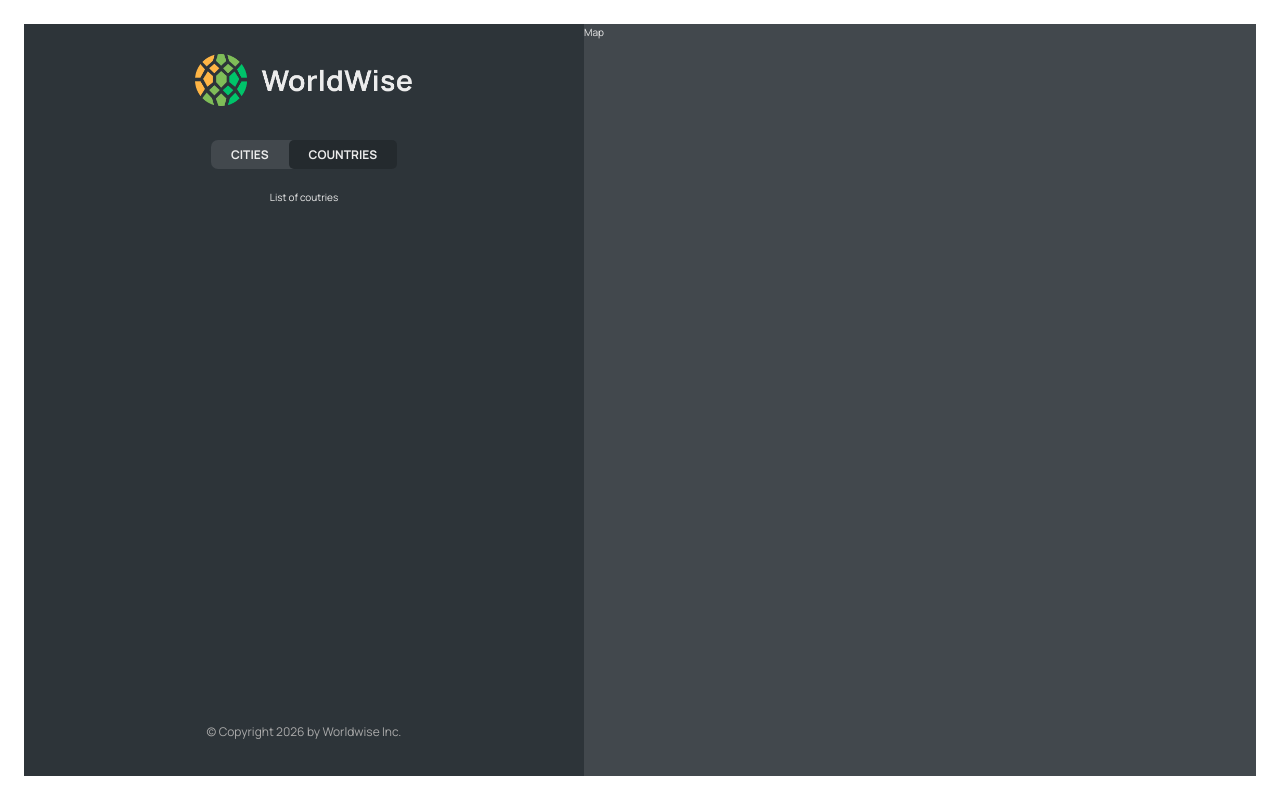
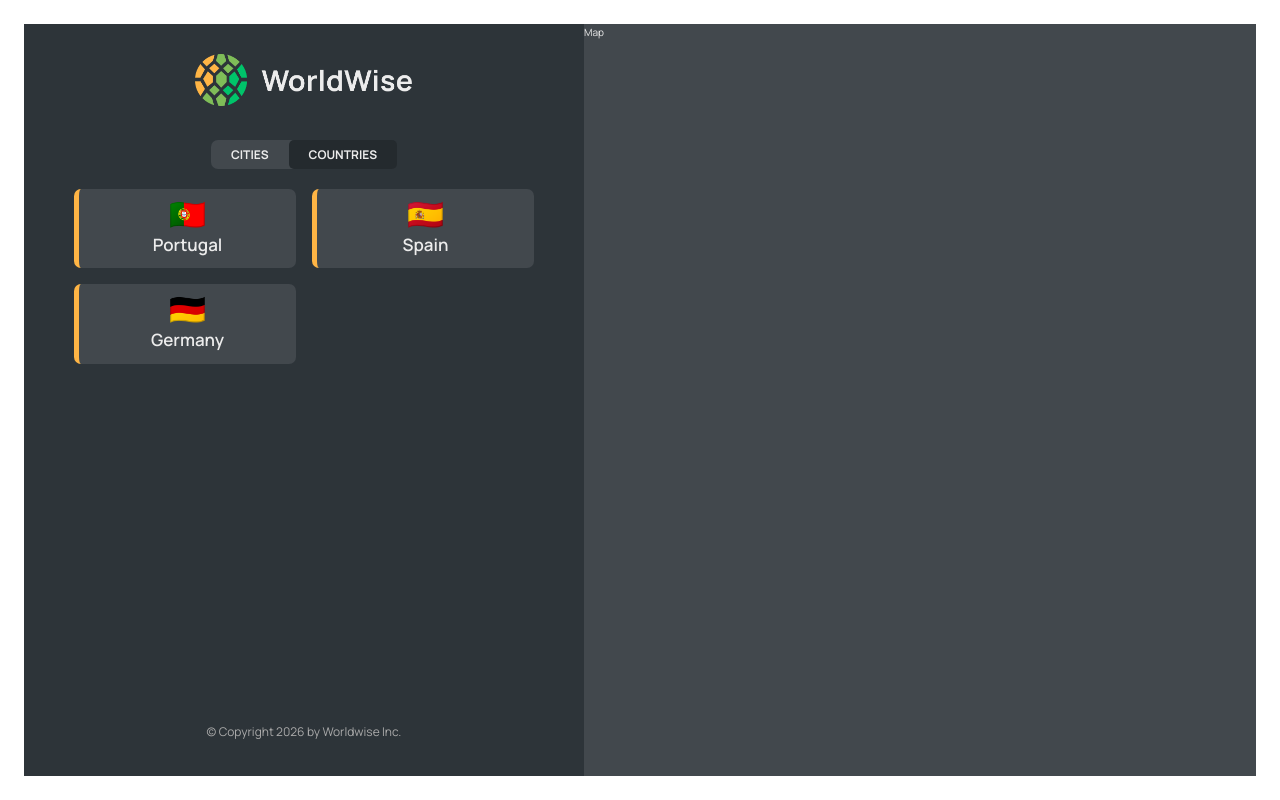
Before and after one commit to ephrem-ketachew/worldwise, a React (Vite) app: page /app/countries in a window 1280 px wide. Built offline with nearby package versions, Linux system fonts and the light colour scheme; data requests are answered from the project's data file.

Commit message:
implementing the countries list

```diff
--- a/src/App.jsx
+++ b/src/App.jsx
@@ -1,12 +1,14 @@
+import { useEffect, useState } from "react";
 import { BrowserRouter, Route, Routes } from "react-router-dom";
+
 import Product from "./pages/Product";
 import Pricing from "./pages/Pricing";
 import HomePage from "./pages/HomePage";
 import PageNotFound from "./pages/PageNotFound";
 import AppLayout from "./pages/AppLayout";
 import Login from "./pages/Login";
-import { useEffect, useState } from "react";
 import CityList from "./components/CityList";
+import CountryList from "./components/CountryList";
 
 const BASE_URL = "http://localhost:9000";
 
@@ -45,7 +47,10 @@
             path="cities"
             element={<CityList isLoading={isLoading} cities={cities} />}
           />
-          <Route path="countries" element={<p>List of coutries</p>} />
+          <Route
+            path="countries"
+            element={<CountryList cities={cities} isLoading={isLoading} />}
+          />
           <Route path="form" element={<p>Form</p>} />
         </Route>
         <Route path="*" element={<PageNotFound />} />
--- /dev/null
+++ b/src/components/CountryList.jsx
@@ -0,0 +1,29 @@
+import CountryItem from "./CountryItem";
+import styles from "./CountryList.module.css";
+import Spinner from "./Spinner";
+import Message from "./Message";
+
+function CountryList({ cities, isLoading }) {
+  if (isLoading) return <Spinner />;
+
+  if (!cities.length)
+    return (
+      <Message message="Add your first city by clicking on a city on the map" />
+    );
+
+  const countries = cities.reduce((arr, city) => {
+    if (!arr.map((el) => el.country).includes(city.country))
+      return [...arr, { country: city.country, emoji: city.emoji }];
+    else return arr;
+  }, []);
+
+  return (
+    <ul className={styles.countryList}>
+      {countries.map((country) => (
+        <CountryItem country={country} key={country.country} />
+      ))}
+    </ul>
+  );
+}
+
+export default CountryList;
```
